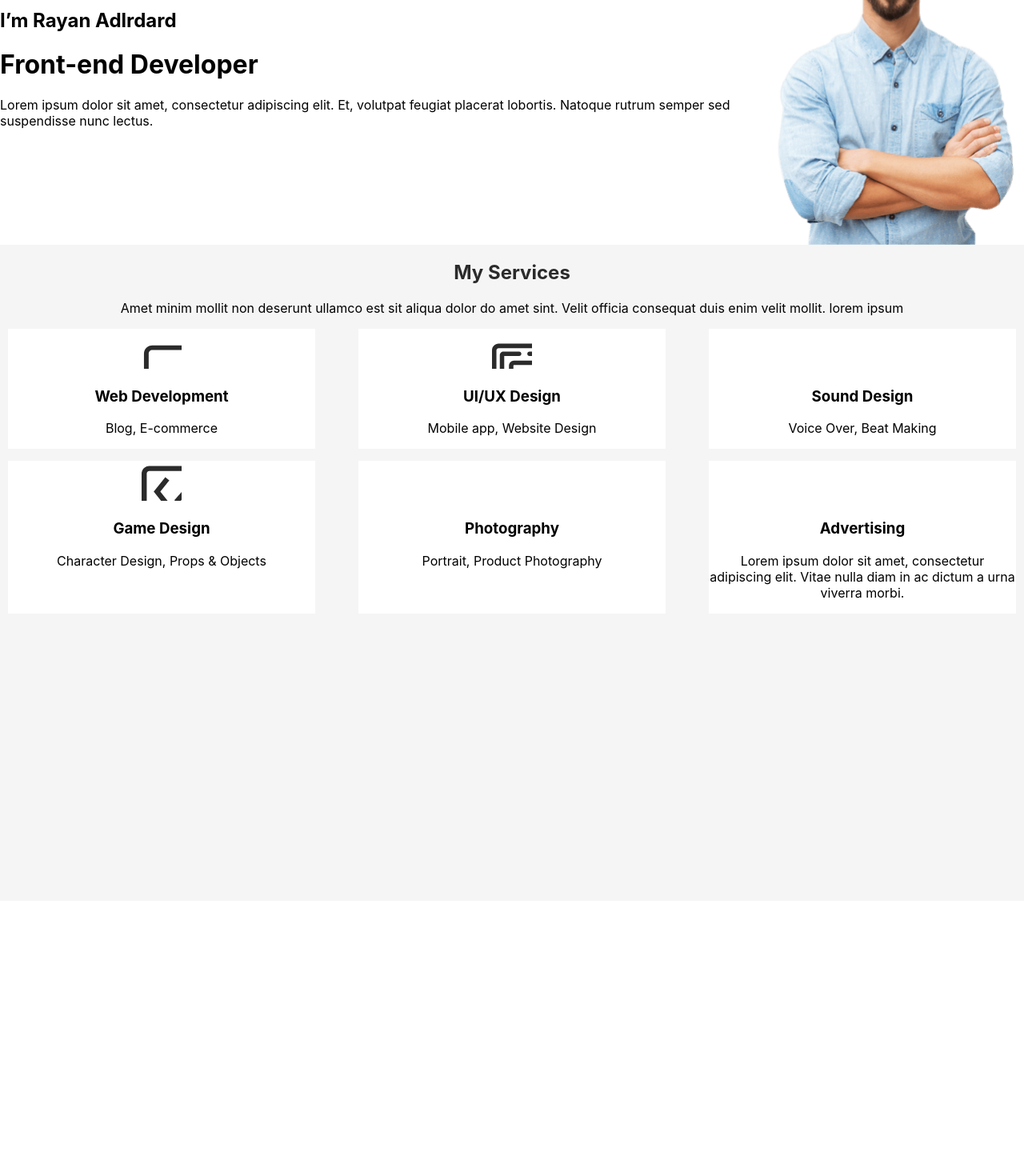
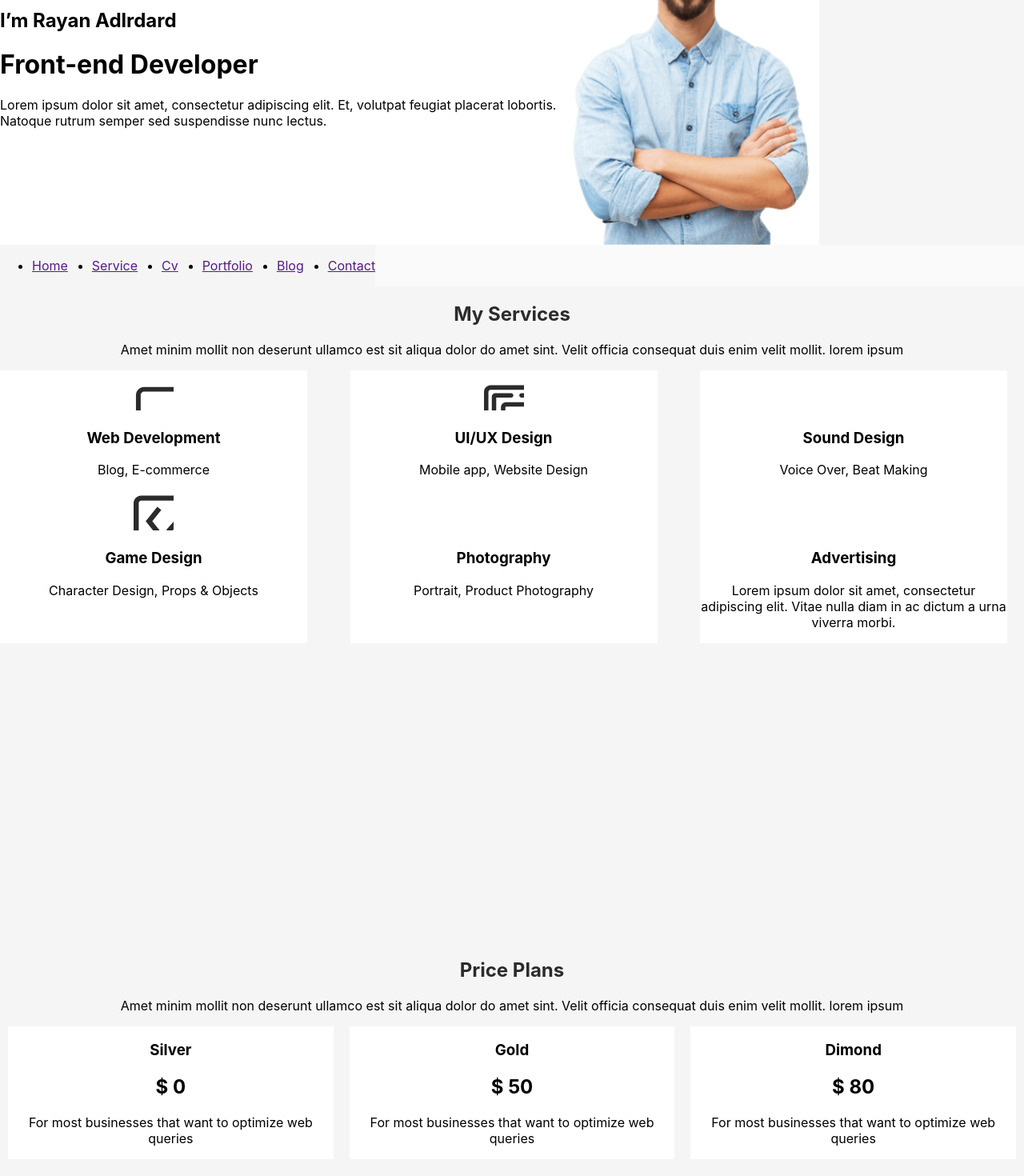
Before and after one commit to EarlMefisto/first-portfolio, a React app: page / in a window 1280 px wide. Shown: the part 154-1624 px from the top of the page at 80% size. Before the commit the page ends 1280 px from the top, so only its background shows below. Built offline with nearby package versions, Linux system fonts and the light colour scheme.

Commit message:
add Price Plans

```diff
--- a/src/App.tsx
+++ b/src/App.tsx
@@ -3,6 +3,8 @@ import styled from "styled-components";
 import { Header } from "./layout/header/Header";
 import { Main } from "./layout/sections/main/MainMenu";
 import { MyServices } from "./layout/sections/myServices/MyServices";
+import { RightMenu } from "./components/menu/RightMenu/RightMenu";
+import { PricePlans } from "./layout/sections/pricePlans/PricePlans";
 
 function App() {
   return (
@@ -10,7 +12,9 @@ function App() {
       <MyFirstPortfolio>
         <Header />
         <Main />
+        <RightMenu />
         <MyServices />
+        <PricePlans />
       </MyFirstPortfolio>
     </div>
   );
@@ -26,3 +30,4 @@ const Title = styled.h1`
   font-size: 1.5em;
   text-align: center;
 `;
+// заголовок в Main
--- /dev/null
+++ b/src/components/menu/RightMenu/RightMenu.tsx
@@ -0,0 +1,47 @@
+import React from "react";
+import styled from "styled-components";
+import { FlexWrapper } from "../../flexWrapper";
+
+export const RightMenu = () => {
+  return (
+    <StyledRightMenu>
+      <FlexWrapper direction={"row"} wrap={"wrap"} justify={"flex-end"}>
+        <StyledMenu>
+          <ul>
+            <li>
+              <a href="">Home</a>
+            </li>
+            <li>
+              <a href="">Service</a>
+            </li>
+            <li>
+              <a href="">Cv</a>
+            </li>
+            <li>
+              <a href="">Portfolio</a>
+            </li>
+            <li>
+              <a href="">Blog</a>
+            </li>
+            <li>
+              <a href="">Contact</a>
+            </li>
+          </ul>
+        </StyledMenu>
+      </FlexWrapper>
+    </StyledRightMenu>
+  );
+};
+
+const StyledRightMenu = styled.div`
+display: flex;
+
+background-color: #FAFAFA;
+`;
+
+const StyledMenu = styled.nav`
+  ul {
+    display: flex;
+    gap: 30px;
+  }
+`;
--- a/src/layout/footer/Footer.tsx
+++ b/src/layout/footer/Footer.tsx
@@ -1,12 +1,11 @@
 import React from "react";
 import styled from "styled-components";
-import { Menu } from "../../components/menu/Menu";
-
+import { Menu } from "../../components/menu/RightMenu/RightMenu";
 
 export const Footer = () => {
   return (
     <StyledFooter>
-        <Menu/>
+      <Menu />
     </StyledFooter>
   );
 };
--- a/src/layout/header/Header.tsx
+++ b/src/layout/header/Header.tsx
@@ -5,7 +5,6 @@ import { Logo } from "../../components/logo/Logo";
 export const Header = () => {
   return (
     <StyledHeader>
-      {/* <Logo/> */}
     </StyledHeader>
   );
 };
--- a/src/layout/sections/main/MainMenu.tsx
+++ b/src/layout/sections/main/MainMenu.tsx
@@ -5,7 +5,7 @@ import { FlexWrapper } from "../../../components/flexWrapper";
 
 export const Main = () => {
   return (
-    <div>
+    <StyledMainMenu>
       <FlexWrapper
         align={"center"}
         justify={"space-around"}
@@ -22,9 +22,13 @@ export const Main = () => {
         </div>
         <Photo src={photo} alt="" />
       </FlexWrapper>
-    </div>
+    </StyledMainMenu>
   );
 };
+
+const StyledMainMenu = styled.div`
+  width: 80%;
+`;
 
 const Photo = styled.img`
   width: 327px;
--- a/src/layout/sections/myServices/MyServices.tsx
+++ b/src/layout/sections/myServices/MyServices.tsx
@@ -1,9 +1,8 @@
 import React from "react";
 import styled from "styled-components";
 import { FlexWrapper } from "../../../components/flexWrapper";
-import { Icon } from "../../../components/icon/Icon";
 import { SectionTitle } from "../../../components/SectionTitile";
-import { Service } from "./Service/Service";
+import { Service } from "./Service/PropsService";
 
 export const MyServices = () => {
   return (
@@ -12,7 +11,7 @@ export const MyServices = () => {
       <SectionText>
         Amet minim mollit non deserunt ullamco est sit aliqua dolor do amet
         sint. Velit officia consequat duis enim velit mollit. lorem ipsum
-      </SectionText>
+      </SectionText>{/* сделать все первые буквы капсом! */}
       <FlexWrapper wrap={"wrap"} justify={"space-between"}>
         <Service
           iconId={"coding"}
--- a/src/layout/sections/myServices/Service/Service.tsx
+++ b/src/layout/sections/myServices/Service/PropsService.tsx
@@ -20,7 +20,7 @@ export const Service = (props: ServicePropsType) => {
 
 const StyledService = styled.div`
 width: 30%;
-margin: 0 10px 15px;
+margin: 0 21px 0 0;
 
 background-color: white;
 text-align: center;
--- /dev/null
+++ b/src/layout/sections/pricePlans/Plans/PropsPlans.tsx
@@ -0,0 +1,35 @@
+import React from "react";
+import styled from "styled-components";
+
+type PlansPropsType = {
+  title: string;
+  description: string;
+  price?: number;
+  currency: string;
+};
+
+export const Plans = (props: PlansPropsType) => {
+  return (
+    <StyledPlans>
+      <PlansTitile>{props.title}</PlansTitile>
+      <PlansPrice>
+        {props.currency} {props.price || 0.0}
+      </PlansPrice>
+      <PlansText>
+        {props.description ||
+          "For most businesses that want to optimize web queries"}
+      </PlansText>
+    </StyledPlans>
+  );
+};
+
+const StyledPlans = styled.div`
+  width: 35%;
+  margin: 0 10px 15px;
+
+  background-color: white;
+  text-align: center;
+`;
+const PlansTitile = styled.h3``;
+const PlansPrice = styled.h2``;
+const PlansText = styled.p``;
--- /dev/null
+++ b/src/layout/sections/pricePlans/PricePlans.tsx
@@ -0,0 +1,30 @@
+import React from "react";
+import styled from "styled-components";
+import { SectionTitle } from "../../../components/SectionTitile";
+import { FlexWrapper } from "../../../components/flexWrapper";
+import { Plans } from "./Plans/PropsPlans";
+
+export const PricePlans = () => {
+  return (
+    <StyledPricePlans>
+      <SectionTitle>Price Plans</SectionTitle>
+      <SectionText>
+        Amet minim mollit non deserunt ullamco est sit aliqua dolor do amet
+        sint. Velit officia consequat duis enim velit mollit. lorem ipsum
+      </SectionText> {/* сделать все первые буквы капсом! */}
+      <FlexWrapper>
+        <Plans title={"Silver"} currency={"$"} price={0.00} description={""}/>
+        <Plans title={"Gold"} currency={"$"} price={50.00} description={""}/>
+        <Plans title={"Dimond"} currency={"$"} price={80.00} description={""}/>
+      </FlexWrapper>
+    </StyledPricePlans>
+  );
+};
+
+const StyledPricePlans = styled.section`
+  background-color: #f5f5f5;
+  min-height: 100vh;
+`;
+const SectionText = styled.p`
+  text-align: center;
+`;
```
Also changed, not shown: src/components/menu/Menu.tsx (deleted, +0 -36 lines), src/assets/img/icons-sprite.svg.
